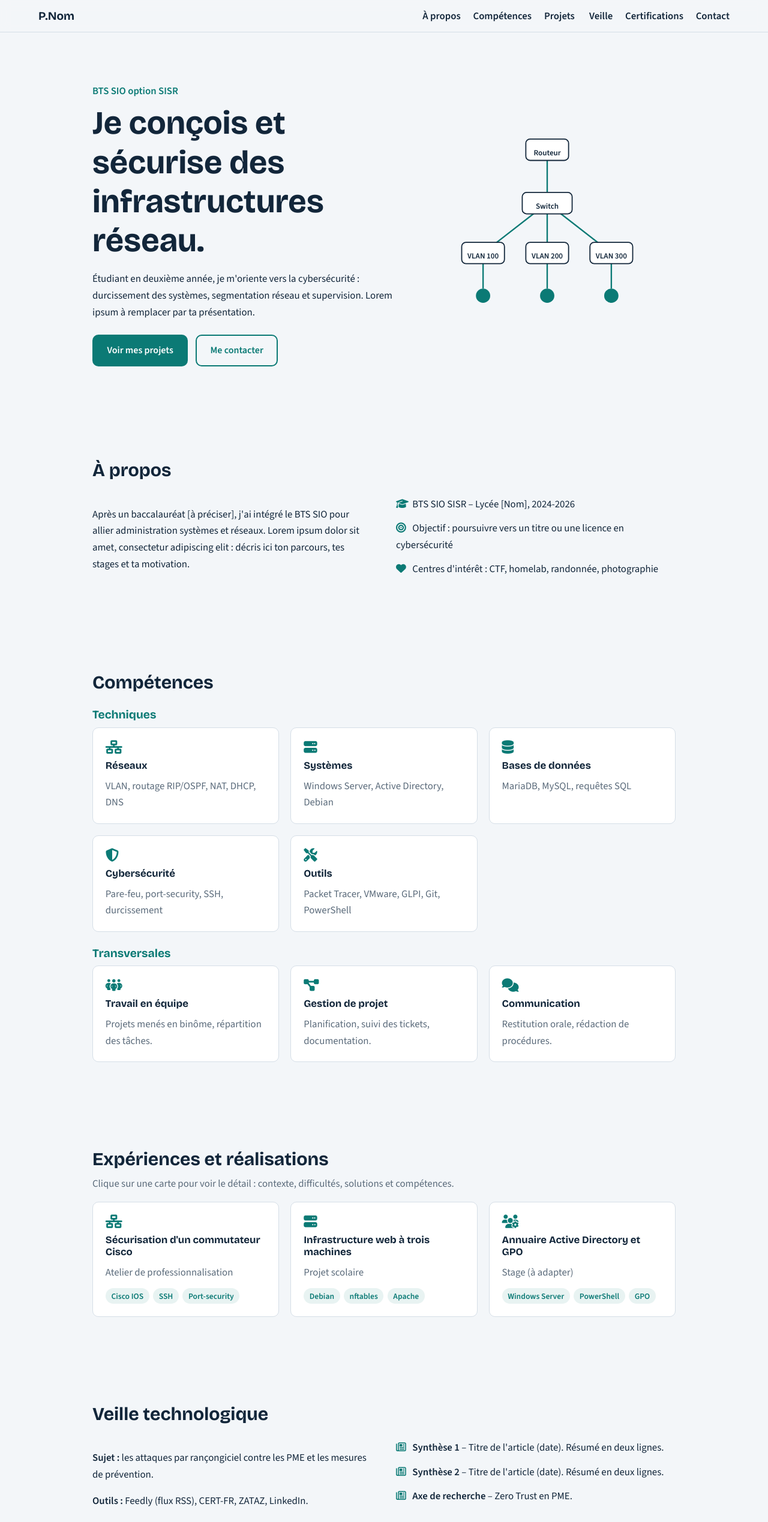
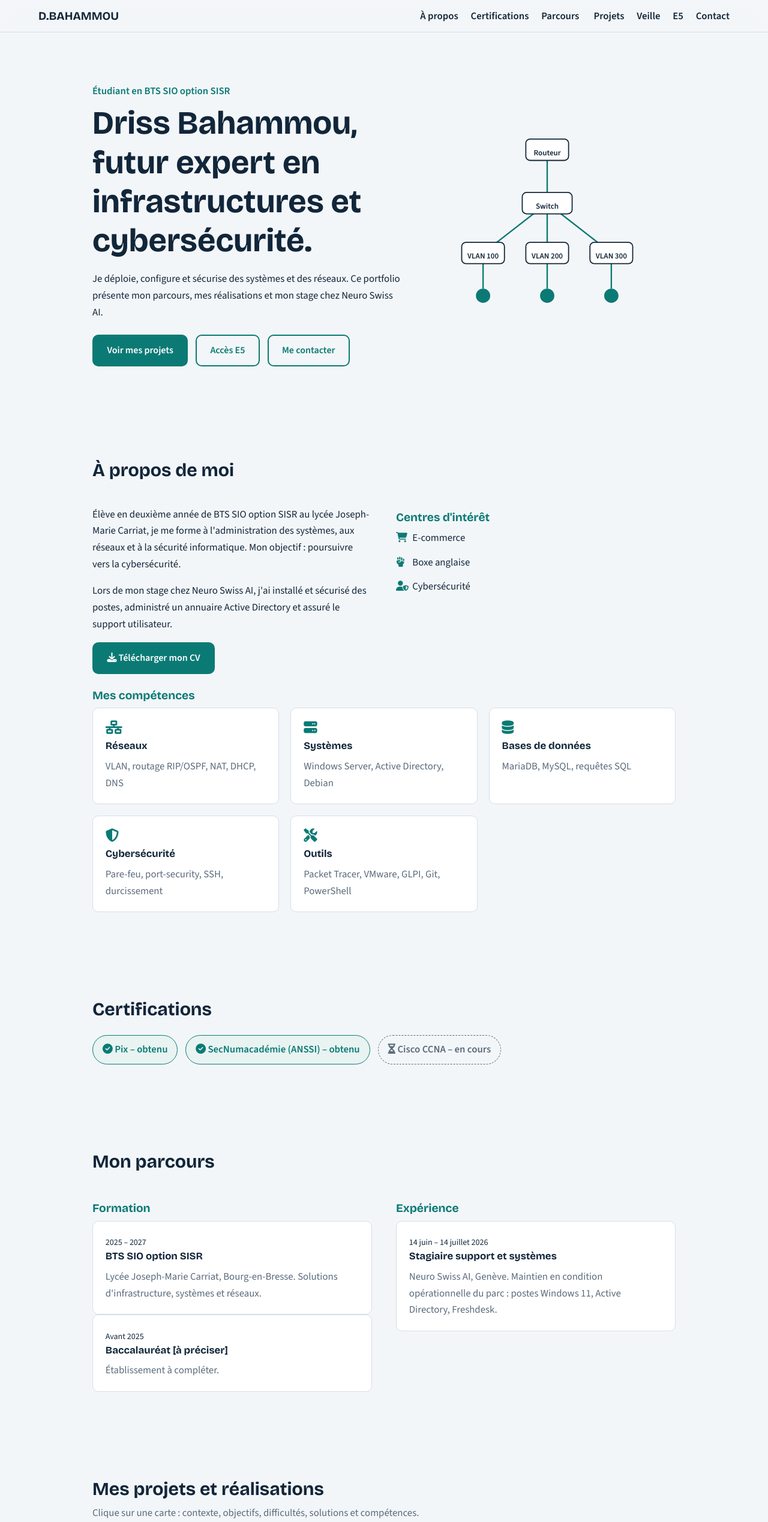
Before and after one commit to yzd0100/portfolio-bts-sio-sisr, a plain HTML site: page index.html in a window 1280 px wide. Shown: the top 2538 px of the page at 60% size. Drawn offline with nearby package versions, Linux system fonts and the light colour scheme.

Commit message:
Update portfolio details and navigation links

```diff
--- a/index.html
+++ b/index.html
@@ -3,8 +3,8 @@
 <head>
 <meta charset="UTF-8">
 <meta name="viewport" content="width=device-width, initial-scale=1">
-<title>Prénom Nom – Portfolio BTS SIO SISR</title>
-<meta name="description" content="Portfolio d'un étudiant en BTS SIO option SISR, orienté cybersécurité.">
+<title>Portfolio BTS SIO SISR – Driss Bahammou</title>
+<meta name="description" content="Portfolio de Driss Bahammou, étudiant en BTS SIO option SISR.">
 <link rel="preconnect" href="https://fonts.googleapis.com">
 <link rel="preconnect" href="https://fonts.gstatic.com" crossorigin>
 <link href="https://fonts.googleapis.com/css2?family=Bricolage+Grotesque:wght@500;700&family=Source+Sans+3:wght@400;600&display=swap" rel="stylesheet">
@@ -12,31 +12,29 @@
 <link rel="stylesheet" href="style.css">
 </head>
 <body>
-
-<!-- NAVIGATION : modifie les liens/ids ici si tu ajoutes une rubrique -->
+<!-- NAVIGATION : les liens #... pointent vers les sections de cette page, e5.html vers la page E5 -->
 <header class="nav">
-  <a class="logo" href="#accueil">P.Nom</a>
+  <a class="logo" href="#accueil">D.BAHAMMOU</a>
   <button class="burger" aria-label="Ouvrir le menu" aria-expanded="false"><i class="fa-solid fa-bars"></i></button>
   <nav id="menu">
-    <a href="#apropos">À propos</a><a href="#competences">Compétences</a><a href="#projets">Projets</a>
-    <a href="#veille">Veille</a><a href="#certifications">Certifications</a><a href="#contact">Contact</a>
+    <a href="#apropos">À propos</a><a href="#certifications">Certifications</a><a href="#parcours">Parcours</a>
+    <a href="#projets">Projets</a><a href="#veille">Veille</a><a href="e5.html">E5</a><a href="#contact">Contact</a>
   </nav>
 </header>
 
 <main>
-<!-- 1. ACCUEIL -->
 <section id="accueil" class="hero">
   <div class="hero-text">
-    <p class="kicker">BTS SIO option SISR</p>
-    <h1>Je conçois et sécurise des infrastructures réseau.</h1>
-    <p>Étudiant en deuxième année, je m'oriente vers la cybersécurité : durcissement des systèmes, segmentation réseau et supervision. Lorem ipsum à remplacer par ta présentation.</p>
+    <p class="kicker">Étudiant en BTS SIO option SISR</p>
+    <h1>Driss Bahammou, futur expert en infrastructures et cybersécurité.</h1>
+    <p>Je déploie, configure et sécurise des systèmes et des réseaux. Ce portfolio présente mon parcours, mes réalisations et mon stage chez Neuro Swiss AI.</p>
     <div class="actions">
       <a class="btn" href="#projets">Voir mes projets</a>
+      <a class="btn ghost" href="e5.html">Accès E5</a>
       <a class="btn ghost" href="#contact">Me contacter</a>
     </div>
   </div>
-  <!-- Schéma réseau décoratif (SVG) : élément visuel signature -->
-  <svg class="topo" viewBox="0 0 320 260" role="img" aria-label="Schéma d'un réseau : routeur, commutateur et postes">
+  <svg class="topo" viewBox="0 0 320 260" role="img" aria-label="Schéma d'un réseau : routeur, commutateur et VLAN">
     <g class="links"><path d="M160 40V100M160 100L70 170M160 100L160 170M160 100L250 170M70 170V220M160 170V220M250 170V220"/></g>
     <g class="nodes">
       <rect x="130" y="10" width="60" height="30" rx="6"/><text x="160" y="30">Routeur</text>
@@ -49,83 +47,92 @@
   </svg>
 </section>
 
-<!-- 2. À PROPOS -->
 <section id="apropos">
-  <h2>À propos</h2>
+  <h2>À propos de moi</h2>
   <div class="two">
-    <p>Après un baccalauréat [à préciser], j'ai intégré le BTS SIO pour allier administration systèmes et réseaux. Lorem ipsum dolor sit amet, consectetur adipiscing elit : décris ici ton parcours, tes stages et ta motivation.</p>
-    <ul class="plain">
-      <li><i class="fa-solid fa-graduation-cap"></i> BTS SIO SISR – Lycée [Nom], 2024-2026</li>
-      <li><i class="fa-solid fa-bullseye"></i> Objectif : poursuivre vers un titre ou une licence en cybersécurité</li>
-      <li><i class="fa-solid fa-heart"></i> Centres d'intérêt : CTF, homelab, randonnée, photographie</li>
-    </ul>
+    <div>
+      <p>Élève en deuxième année de BTS SIO option SISR au lycée Joseph-Marie Carriat, je me forme à l'administration des systèmes, aux réseaux et à la sécurité informatique. Mon objectif : poursuivre vers la cybersécurité.</p>
+      <p>Lors de mon stage chez Neuro Swiss AI, j'ai installé et sécurisé des postes, administré un annuaire Active Directory et assuré le support utilisateur.</p>
+      <a class="btn" href="assets/cv.pdf" download><i class="fa-solid fa-download"></i> Télécharger mon CV</a>
+    </div>
+    <div>
+      <h3>Centres d'intérêt</h3>
+      <ul class="plain">
+        <li><i class="fa-solid fa-cart-shopping"></i> E-commerce</li>
+        <li><i class="fa-solid fa-hand-fist"></i> Boxe anglaise</li>
+        <li><i class="fa-solid fa-user-shield"></i> Cybersécurité</li>
+      </ul>
+    </div>
   </div>
+  <h3>Mes compétences</h3>
+  <div class="grid" id="tech"></div>
 </section>
 
-<!-- 3. COMPÉTENCES -->
-<section id="competences">
-  <h2>Compétences</h2>
-  <h3>Techniques</h3>
-  <div class="grid" id="tech"></div>
-  <h3>Transversales</h3>
-  <div class="grid">
-    <div class="card"><i class="fa-solid fa-people-group"></i><h4>Travail en équipe</h4><p>Projets menés en binôme, répartition des tâches.</p></div>
-    <div class="card"><i class="fa-solid fa-diagram-project"></i><h4>Gestion de projet</h4><p>Planification, suivi des tickets, documentation.</p></div>
-    <div class="card"><i class="fa-solid fa-comments"></i><h4>Communication</h4><p>Restitution orale, rédaction de procédures.</p></div>
-  </div>
-</section>
-
-<!-- 4. PROJETS : le contenu est dans script.js (tableau PROJECTS) -->
-<section id="projets">
-  <h2>Expériences et réalisations</h2>
-  <p class="lead">Clique sur une carte pour voir le détail : contexte, difficultés, solutions et compétences.</p>
-  <div class="grid" id="projects"></div>
-</section>
-
-<!-- 5. VEILLE -->
-<section id="veille">
-  <h2>Veille technologique</h2>
-  <div class="two">
-    <div>
-      <p><strong>Sujet :</strong> les attaques par rançongiciel contre les PME et les mesures de prévention.</p>
-      <p><strong>Outils :</strong> Feedly (flux RSS), CERT-FR, ZATAZ, LinkedIn.</p>
-      <p>Lorem ipsum dolor sit amet : explique ta méthode (fréquence, tri, archivage).</p>
-    </div>
-    <ul class="plain">
-      <li><i class="fa-regular fa-newspaper"></i> <strong>Synthèse 1</strong> – Titre de l'article (date). Résumé en deux lignes.</li>
-      <li><i class="fa-regular fa-newspaper"></i> <strong>Synthèse 2</strong> – Titre de l'article (date). Résumé en deux lignes.</li>
-      <li><i class="fa-regular fa-newspaper"></i> <strong>Axe de recherche</strong> – Zero Trust en PME.</li>
-    </ul>
-  </div>
-</section>
-
-<!-- 6. CERTIFICATIONS -->
+<!-- CERTIFICATIONS : la certification Azure a été supprimée -->
 <section id="certifications">
   <h2>Certifications</h2>
   <div class="badges">
     <span class="badge done"><i class="fa-solid fa-circle-check"></i> Pix – obtenu</span>
     <span class="badge done"><i class="fa-solid fa-circle-check"></i> SecNumacadémie (ANSSI) – obtenu</span>
     <span class="badge"><i class="fa-solid fa-hourglass-half"></i> Cisco CCNA – en cours</span>
-    <span class="badge"><i class="fa-solid fa-hourglass-half"></i> Microsoft AZ-900 – prévu</span>
   </div>
 </section>
 
-<!-- 7. CV : place ton fichier dans /assets/cv.pdf -->
-<section id="cv" class="band">
-  <h2>Curriculum vitae</h2>
-  <a class="btn" href="assets/cv.pdf" download><i class="fa-solid fa-download"></i> Télécharger mon CV (PDF)</a>
+<section id="parcours">
+  <h2>Mon parcours</h2>
+  <div class="two">
+    <div>
+      <h3>Formation</h3>
+      <div class="timeline">
+        <div class="card"><small>2025 – 2027</small><h4>BTS SIO option SISR</h4><p>Lycée Joseph-Marie Carriat, Bourg-en-Bresse. Solutions d'infrastructure, systèmes et réseaux.</p></div>
+        <div class="card"><small>Avant 2025</small><h4>Baccalauréat [à préciser]</h4><p>Établissement à compléter.</p></div>
+      </div>
+    </div>
+    <div>
+      <h3>Expérience</h3>
+      <div class="timeline">
+        <div class="card"><small>14 juin – 14 juillet 2026</small><h4>Stagiaire support et systèmes</h4><p>Neuro Swiss AI, Genève. Maintien en condition opérationnelle du parc : postes Windows 11, Active Directory, Freshdesk.</p></div>
+      </div>
+    </div>
+  </div>
 </section>
 
-<!-- 8. CONTACT -->
+<section id="projets">
+  <h2>Mes projets et réalisations</h2>
+  <p class="lead">Clique sur une carte : contexte, objectifs, difficultés, solutions et compétences.</p>
+  <div class="grid" id="projects"></div>
+</section>
+
+<section id="veille">
+  <h2>Veille technologique</h2>
+  <div class="two">
+    <div>
+      <p><strong>Sujet :</strong> les attaques par rançongiciel contre les PME et leur prévention.</p>
+      <p><strong>Outils :</strong> Feedly (flux RSS), CERT-FR, LinkedIn.</p>
+      <p>Lorem ipsum : décris ta méthode (fréquence, tri, archivage) et ta conclusion de veille.</p>
+    </div>
+    <ul class="plain">
+      <li><i class="fa-regular fa-newspaper"></i> <strong>Synthèse 1</strong> – titre, date, résumé en deux lignes.</li>
+      <li><i class="fa-regular fa-newspaper"></i> <strong>Synthèse 2</strong> – titre, date, résumé en deux lignes.</li>
+    </ul>
+  </div>
+</section>
+
+<section id="e5" class="band">
+  <h2>Épreuve E5</h2>
+  <p>Production et fourniture de services informatiques : tableau de synthèse de mes réalisations de stage.</p>
+  <a class="btn" href="e5.html">Accéder à l'épreuve E5</a>
+</section>
+
 <section id="contact">
-  <h2>Contact</h2>
+  <h2>Me contacter</h2>
   <div class="two">
     <ul class="plain">
-      <li><i class="fa-solid fa-envelope"></i> <a href="mailto:prenom.nom@email.fr">prenom.nom@email.fr</a></li>
+      <li><i class="fa-solid fa-envelope"></i> <a href="mailto:bahammou.driss69@gmail.com">bahammou.driss69@gmail.com</a></li>
       <li><i class="fa-brands fa-linkedin"></i> <a href="https://linkedin.com/in/ton-profil" target="_blank" rel="noopener">LinkedIn</a></li>
       <li><i class="fa-brands fa-github"></i> <a href="https://github.com/ton-pseudo" target="_blank" rel="noopener">GitHub</a></li>
     </ul>
-    <!-- Remplace YOUR_ID par ton identifiant Formspree (formspree.io) pour recevoir les messages -->
+    <!-- Remplace YOUR_ID par ton identifiant Formspree (formspree.io) -->
     <form action="https://formspree.io/f/YOUR_ID" method="POST">
       <label>Nom<input name="name" required></label>
       <label>Email<input type="email" name="email" required></label>
@@ -136,11 +143,8 @@
 </section>
 </main>
 
-<footer>© 2026 Prénom Nom – Portfolio BTS SIO SISR</footer>
-
-<!-- Fenêtre modale des projets -->
+<footer>© 2026 Driss Bahammou – Portfolio BTS SIO SISR</footer>
 <dialog id="modal"><button class="close" aria-label="Fermer"><i class="fa-solid fa-xmark"></i></button><div id="modal-body"></div></dialog>
-
 <script src="script.js"></script>
 </body>
 </html>
```
